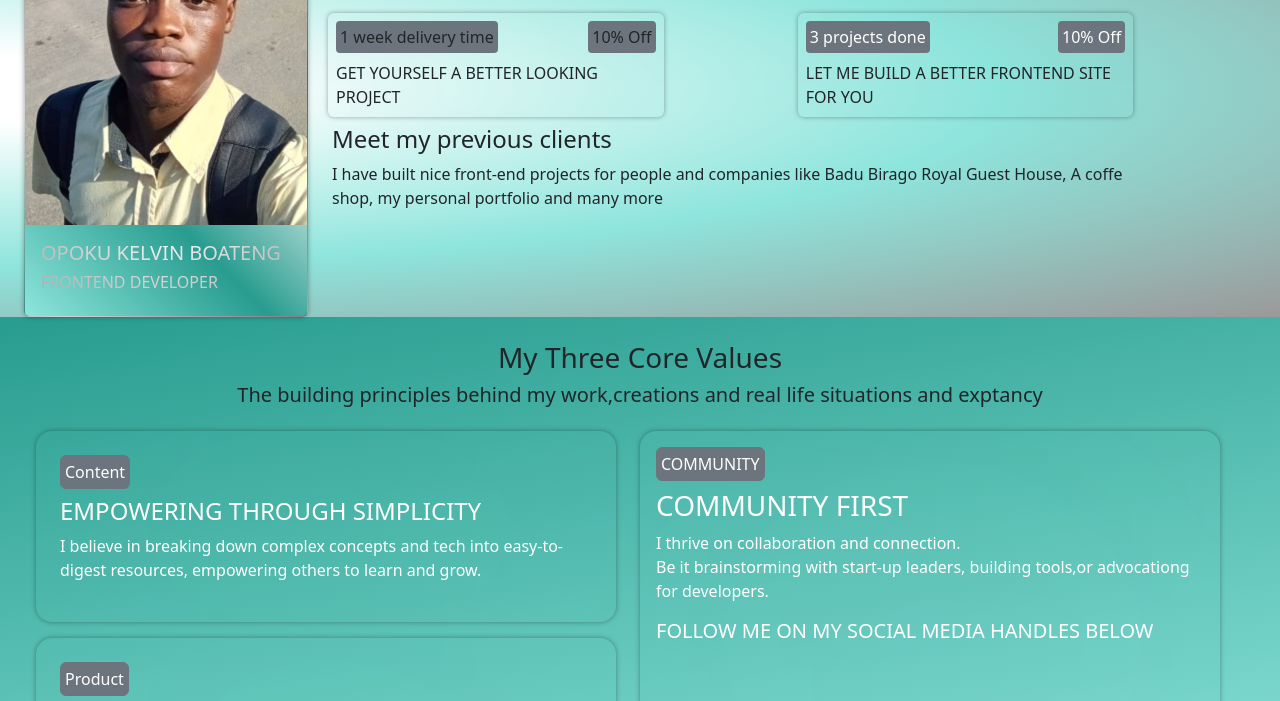
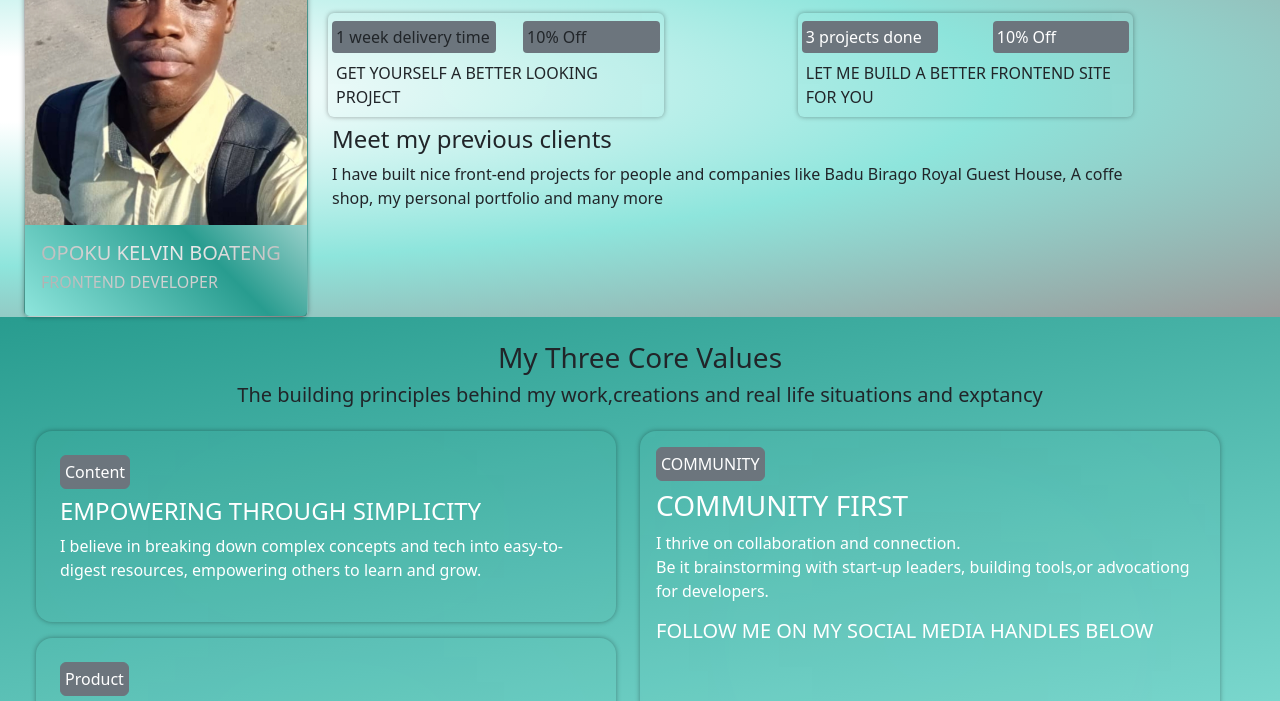
Before and after one commit to karmas-turn/kel-repo, a website: page index.html in a window 1280 px wide. Shown: the part 187-888 px from the top of the page. Drawn offline with nearby package versions, Linux system fonts and the light colour scheme.

Commit message:
Update index.html

```diff
--- a/index.html
+++ b/index.html
@@ -39,7 +39,7 @@
       </nav>
     </div>
 
-    <div class="offcanvas offcanvas-start w-50" tabindex="-1" id="offs">
+    <div class="offcanvas offcanvas-start w-75" tabindex="-1" id="offs">
       <div class="offcanvas-header text-center " id="head">
         <h3 class="offcanvas-title p-2">Kelvin & Karma</h3>
         <button type="button" class="btn-close" data-bs-dismiss="offcanvas"></button>
@@ -101,11 +101,11 @@
         </div>
         <div class="display-card row mt-2 g-2 justify-content-between">
           <div class="col-5   deli  rounded-2 p-2">
-              <div class="timer d-flex justify-content-between">
-                  <div class="deliver bg-secondary  rounded-1 p-1">
+              <div class="timer row d-flex  g-2 justify-content-between">
+                  <div class="deliver bg-secondary col-sm-6  rounded-1 p-1">
                     1 week delivery time
                   </div>
-                  <div class="discount bg-secondary rounded-1 p-1">
+                  <div class="discount bg-secondary col-sm-5 rounded-1 p-1">
                     10% Off
                   </div>
               </div>
@@ -114,11 +114,11 @@
               </div>
           </div>
           <div class="col-5  deli rounded-2 p-2">
-            <div class="timer d-flex justify-content-between">
-              <div class="deliver bg-secondary text-white rounded-1 p-1">
+            <div class="timer d-flex row g-2 justify-content-between">
+              <div class="deliver bg-secondary col-sm-5 text-white rounded-1 p-1">
                 3 projects done
               </div>
-              <div class="discount bg-secondary text-white rounded-1 p-1">
+              <div class="discount bg-secondary col-sm-5 text-white rounded-1 p-1">
                 10% Off
               </div>
           </div>
```
